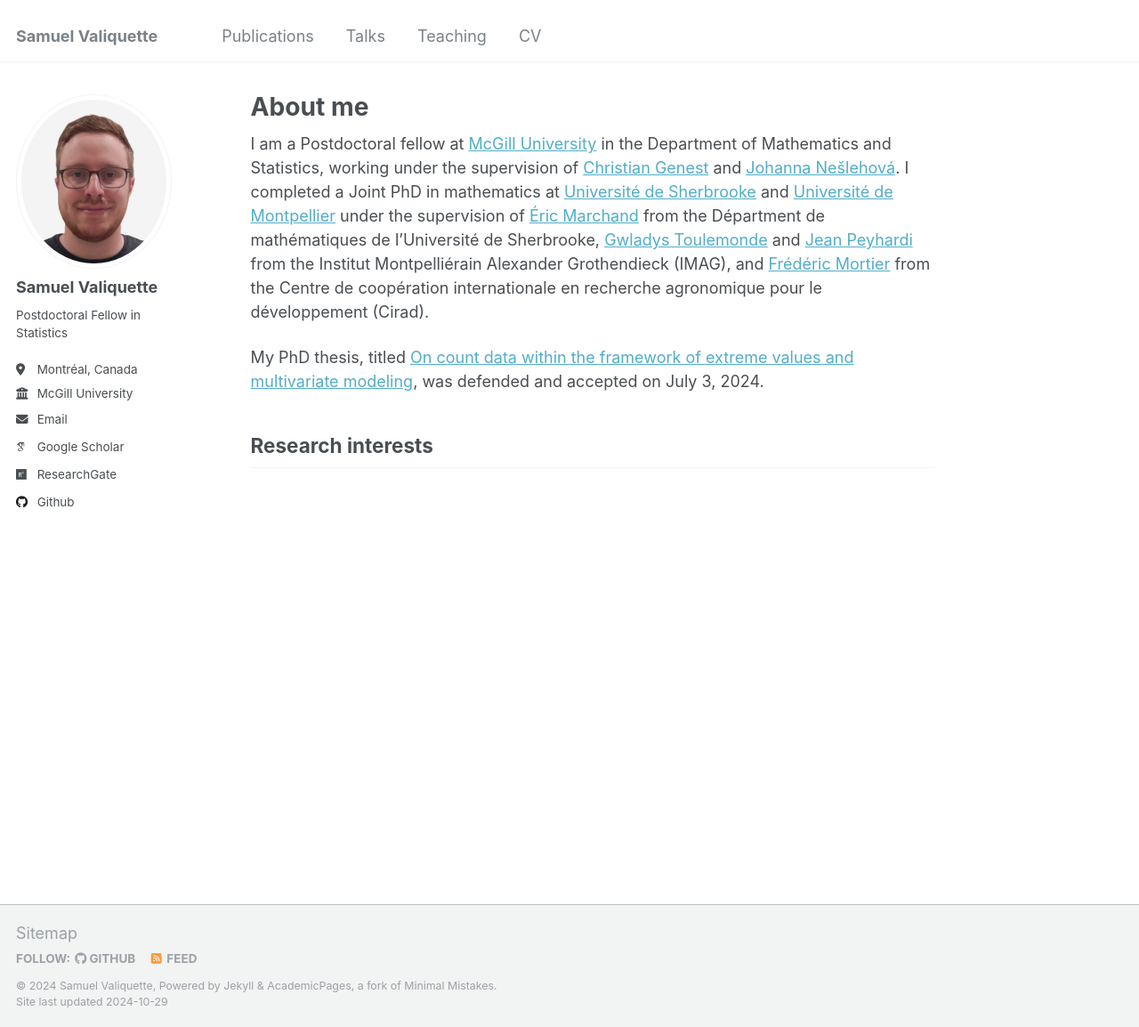
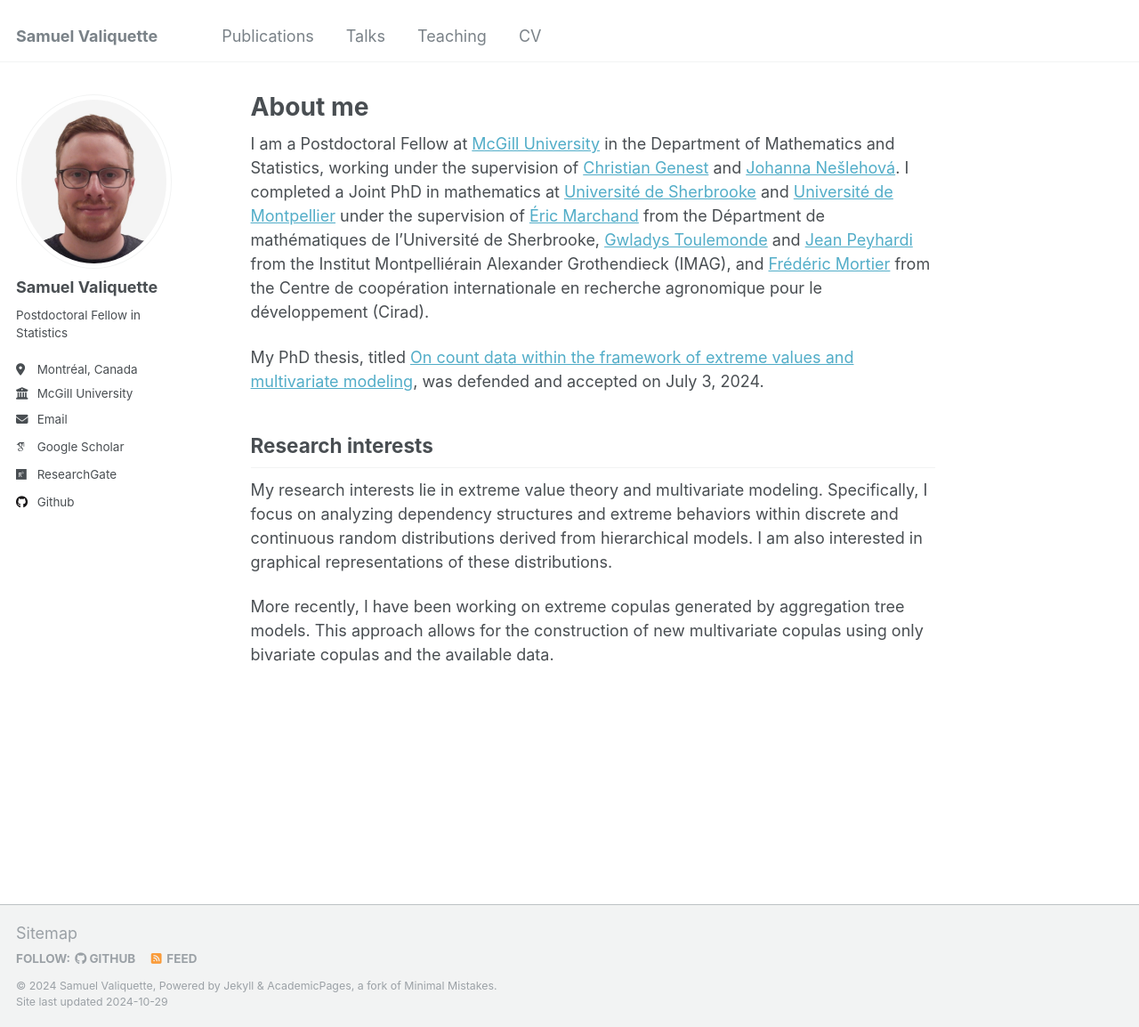
Before and after one commit to s-valiquette/s-valiquette.github.io, a Jekyll site: the page built from _pages/about.md, in a window 1280 px wide and 1154 px high. Shown: the whole window at 89% size. Built offline with Jekyll 4.4.1, drawn with Linux system fonts in a browser that asks for light colours; some web fonts are replaced.

Commit message:
Update about.md

```diff
--- a/_pages/about.md
+++ b/_pages/about.md
@@ -7,9 +7,12 @@ redirect_from:
   - /about.html
 ---
 
-I am a Postdoctoral fellow at [McGill University](https://www.mcgill.ca/mathstat/)  in the Department of Mathematics and Statistics, working under the supervision of [Christian Genest](https://www.math.mcgill.ca/cgenest/) and [Johanna Nešlehová](https://www.math.mcgill.ca/neslehova/). I completed a Joint PhD in mathematics at [Université de Sherbrooke](https://www.usherbrooke.ca/mathematiques/) and [Université de Montpellier](https://maths-fds.edu.umontpellier.fr/) under the supervision of [Éric Marchand](https://www.usherbrooke.ca/mathematiques/nous-joindre/personnel/corps-professoral/professeurs/eric-marchand) from the Départment de mathématiques de l'Université de Sherbrooke, [Gwladys Toulemonde](https://imag.umontpellier.fr/~toulemonde/) and [Jean Peyhardi](https://jeanpeyhardi.wixsite.com/my-site/copie-de-resume) from the Institut Montpelliérain Alexander Grothendieck (IMAG), and [Frédéric Mortier](https://agents.cirad.fr/frederic.mortier) from the Centre de coopération internationale en recherche agronomique pour le développement (Cirad).
+I am a Postdoctoral Fellow at [McGill University](https://www.mcgill.ca/mathstat/) in the Department of Mathematics and Statistics, working under the supervision of [Christian Genest](https://www.math.mcgill.ca/cgenest/) and [Johanna Nešlehová](https://www.math.mcgill.ca/neslehova/). I completed a Joint PhD in mathematics at [Université de Sherbrooke](https://www.usherbrooke.ca/mathematiques/) and [Université de Montpellier](https://maths-fds.edu.umontpellier.fr/) under the supervision of [Éric Marchand](https://www.usherbrooke.ca/mathematiques/nous-joindre/personnel/corps-professoral/professeurs/eric-marchand) from the Départment de mathématiques de l'Université de Sherbrooke, [Gwladys Toulemonde](https://imag.umontpellier.fr/~toulemonde/) and [Jean Peyhardi](https://jeanpeyhardi.wixsite.com/my-site/copie-de-resume) from the Institut Montpelliérain Alexander Grothendieck (IMAG), and [Frédéric Mortier](https://agents.cirad.fr/frederic.mortier) from the Centre de coopération internationale en recherche agronomique pour le développement (Cirad).
 
 My PhD thesis, titled [On count data within the framework of extreme values and multivariate modeling](http://s-valiquette.github.io/files/valiquette_samuel_PhD_2024.pdf), was defended and accepted on July 3, 2024.
 
 Research interests
 ------
+My research interests lie in extreme value theory and multivariate modeling. Specifically, I focus on analyzing dependency structures and extreme behaviors within discrete and continuous random distributions derived from hierarchical models. I am also interested in graphical representations of these distributions.
+
+More recently, I have been working on extreme copulas generated by aggregation tree models. This approach allows for the construction of new multivariate copulas using only bivariate copulas and the available data.
```
